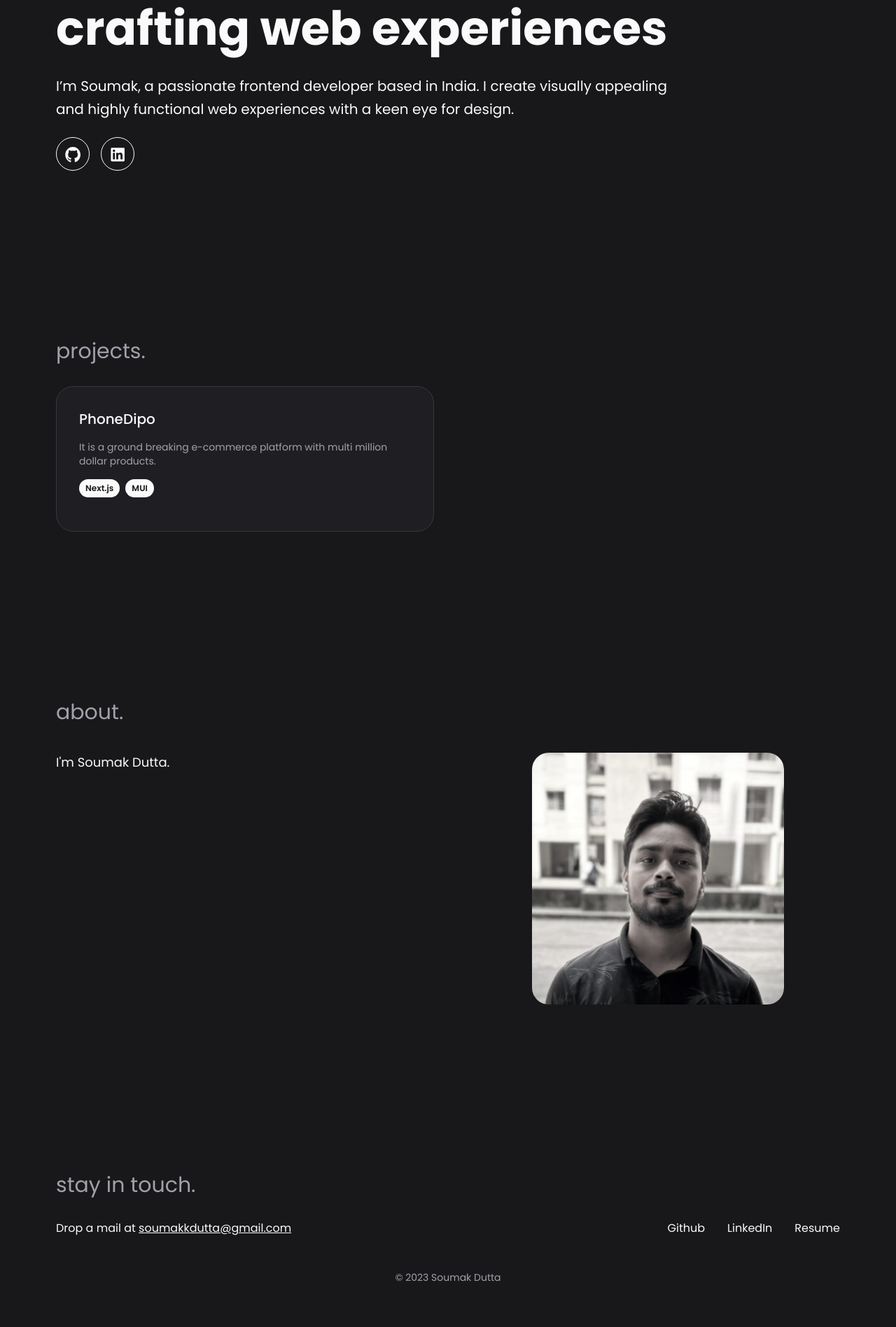
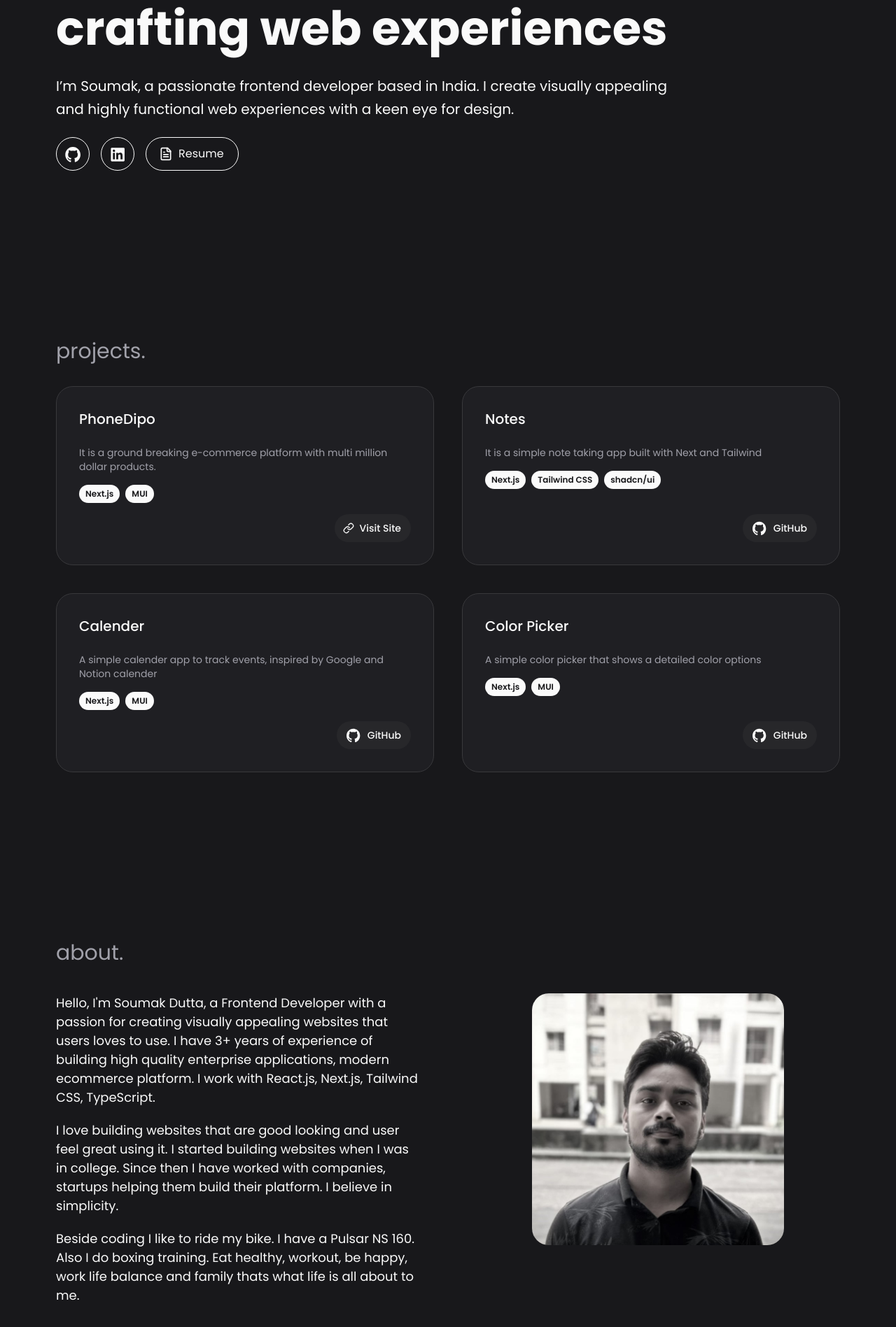
Before and after one commit to soumakkdev/portfolio, a Next.js app: page / in a window 1280 px wide. Shown: the part 285-2182 px from the top of the page at 70% size. Before the commit the page ends 2161 px from the top, so only its background shows below. Built offline with nearby package versions, Linux system fonts and the light colour scheme.

Commit message:
projects added, social links added, resume added

```diff
--- a/src/components/About.tsx
+++ b/src/components/About.tsx
@@ -7,7 +7,20 @@ export default function AboutMe() {
 
 			<div className="grid grid-cols-2 gap-20 my-10">
 				<article className="text-lg leading-normal space-y-5">
-					<p>I&apos;m Soumak Dutta.</p>
+					<p>
+						Hello, I&apos;m Soumak Dutta, a Frontend Developer with a passion for creating visually appealing websites that users loves to use. I
+						have 3+ years of experience of building high quality enterprise applications, modern ecommerce platform. I work with React.js, Next.js,
+						Tailwind CSS, TypeScript.
+					</p>
+					<p>
+						I love building websites that are good looking and user feel great using it. I started building websites when I was in college. Since
+						then I have worked with companies, startups helping them build their platform. I believe in simplicity.
+					</p>
+
+					<p>
+						Beside coding I like to ride my bike. I have a Pulsar NS 160. Also I do boxing training. Eat healthy, workout, be happy, work life
+						balance and family thats what life is all about to me.
+					</p>
 				</article>
 				<figure className="px-20">
 					<img src="/avatar.jpg" alt="Me" className="rounded-3xl" />
--- a/src/components/HeroSection.tsx
+++ b/src/components/HeroSection.tsx
@@ -1,5 +1,6 @@
-import React, { ReactNode } from 'react'
-import X from './icons/X'
+import { SocialLinks } from '@/lib/const'
+import { FileText } from 'lucide-react'
+import { ReactNode } from 'react'
 import GitHub from './icons/GitHub'
 import LinkedIn from './icons/LinkedIn'
 
@@ -14,12 +15,24 @@ export default function HeroSection() {
 				</p>
 
 				<div className="flex gap-4">
+					<a href={SocialLinks.Github} target="_blank" rel="noreferrer">
 						<SocialBtn>
 							<GitHub />
 						</SocialBtn>
+					</a>
+
+					<a href={SocialLinks.LinkedIn} target="_blank" rel="noreferrer">
 						<SocialBtn>
 							<LinkedIn />
 						</SocialBtn>
+					</a>
+
+					<a href="/resume.pdf" target="_blank" rel="noreferrer">
+						<button className="h-12 px-5 border rounded-full border-primary hover:bg-accent inline-flex items-center">
+							<FileText className="h-5 w-5 mr-2 -ml-0.5" />
+							Resume
+						</button>
+					</a>
 				</div>
 			</div>
 		</div>
@@ -27,5 +40,5 @@ export default function HeroSection() {
 }
 
 function SocialBtn({ children }: { children: ReactNode }) {
-	return <button className="h-12 w-12 border rounded-full border-foreground fill-foreground grid place-content-center">{children}</button>
+	return <button className="h-12 w-12 border rounded-full border-primary hover:bg-accent fill-foreground grid place-content-center">{children}</button>
 }
--- a/src/components/Projects.tsx
+++ b/src/components/Projects.tsx
@@ -17,6 +17,27 @@ const projects: IProject[] = [
 		description: 'It is a ground breaking e-commerce platform with multi million dollar products.',
 		tags: ['Next.js', 'MUI'],
 		github: '',
+		site: 'https://phonedipo.com/',
+	},
+	{
+		name: 'Notes',
+		description: 'It is a simple note taking app built with Next and Tailwind',
+		tags: ['Next.js', 'Tailwind CSS', 'shadcn/ui'],
+		github: 'https://github.com/soumakkdev/notes-app',
+		site: '',
+	},
+	{
+		name: 'Calender',
+		description: 'A simple calender app to track events, inspired by Google and Notion calender',
+		tags: ['Next.js', 'MUI'],
+		github: 'https://github.com/soumakkdev/calendar-app',
+		site: '',
+	},
+	{
+		name: 'Color Picker',
+		description: 'A simple color picker that shows a detailed color options',
+		tags: ['Next.js', 'MUI'],
+		github: 'https://github.com/soumakkdev/color-picker',
 		site: '',
 	},
 ]
@@ -37,7 +58,7 @@ export default function Projects() {
 
 function ProjectItem({ project }: { project: IProject }) {
 	return (
-		<div className="bg-card p-8 rounded-3xl border">
+		<div className="bg-card p-8 rounded-3xl border flex flex-col">
 			<p className="text-xl font-medium mb-2">{project.name}</p>
 			<p className="my-4 text-sm text-muted-foreground">{project.description}</p>
 			<div className="flex gap-2 items-center">
@@ -48,16 +69,16 @@ function ProjectItem({ project }: { project: IProject }) {
 				))}
 			</div>
 
-			<div className="flex items-center justify-end gap-2 mt-4">
+			<div className="flex items-end justify-end gap-2 mt-4 flex-1">
 				{project.github ? (
-					<Button variant="ghost" className="fill-primary pl-3 pr-3.5">
+					<Button variant="secondary" className="fill-primary pl-3 pr-3.5">
 						<GitHub size="24" className="mr-2" />
 						GitHub
 					</Button>
 				) : null}
 
 				{project.site ? (
-					<Button variant="ghost" className="pl-3 pr-3.5">
+					<Button variant="secondary" className="pl-3 pr-3.5">
 						<Link className="h-4 w-4 mr-2" />
 						Visit Site
 					</Button>
--- /dev/null
+++ b/src/lib/const.ts
@@ -0,0 +1,4 @@
+export const SocialLinks = {
+	Github: 'https://github.com/soumakkdev',
+	LinkedIn: 'https://www.linkedin.com/in/soumakkdutta/',
+}
--- a/src/lib/utils.ts
+++ b/src/lib/utils.ts
@@ -1,6 +1,6 @@
-import { type ClassValue, clsx } from "clsx"
-import { twMerge } from "tailwind-merge"
+import { type ClassValue, clsx } from 'clsx'
+import { twMerge } from 'tailwind-merge'
 
 export function cn(...inputs: ClassValue[]) {
-  return twMerge(clsx(inputs))
+	return twMerge(clsx(inputs))
 }
```
Also changed, not shown: 1 other file (tests, documents, lock files or other folders). Lines whose indentation alone changed are shown as unchanged.
